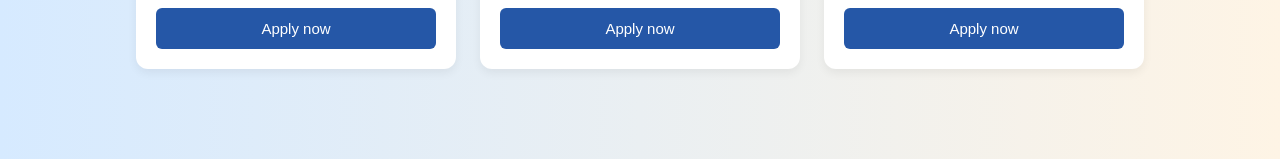
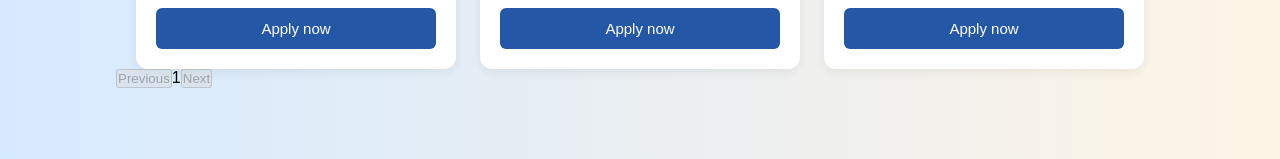
Before and after one commit to ab1tchi/JobSearch, a React (Vite) app in the folder job-search-site/: page /home in a window 1280 px wide. Both pictures are taken after typing "name@example.com", "Sample123" into the empty fields and a click on the button "SIGN IN". Shown: the part 566-725 px from the top of the page. Built offline with nearby package versions, Linux system fonts and the light colour scheme.

Commit message:
Update HomePage.jsx

```diff
--- a/job-search-site/src/components/HomePage.jsx
+++ b/job-search-site/src/components/HomePage.jsx
@@ -9,6 +9,8 @@ function HomePage() {
   const [location, setLocation] = useState('');
   const [results, setResults] = useState(Object.values(allJobs).flat());
   const [selectedJob, setSelectedJob] = useState(null);
+  const [page, setPage] = useState(1);
+  const jobsPerPage = 6;
 
   const locations = ['Tarlac City', 'Manila', 'Cebu', 'Davao', 'IlocosNorte', 'IlocosSur', 'Palawan'];
 
@@ -22,6 +24,14 @@ function HomePage() {
         )
       : jobList;
     setResults(filtered);
+    setPage(1); // Reset to first page when searching
+  };
+
+  const paginatedResults = results.slice((page - 1) * jobsPerPage, page * jobsPerPage);
+
+  const handlePagination = (newPage) => {
+    if (newPage < 1 || newPage > Math.ceil(results.length / jobsPerPage)) return;
+    setPage(newPage);
   };
 
   return (
@@ -54,7 +64,7 @@ function HomePage() {
       </form>
 
       <div className="results-section">
-        {results.length > 0 ? results.map((job, idx) => (
+        {paginatedResults.length > 0 ? paginatedResults.map((job, idx) => (
           <div className="job-card" key={idx}>
             <div className="job-main">
               <h4>{job.title} | {job.location}</h4>
@@ -76,6 +86,13 @@ function HomePage() {
       {selectedJob && (
         <ApplyPage job={selectedJob} onClose={() => setSelectedJob(null)} />
       )}
+
+      {/* Pagination Controls - Footer */}
+      <div className="pagination-footer">
+        <button onClick={() => handlePagination(page - 1)} disabled={page === 1}>Previous</button>
+        <span>{page}</span>
+        <button onClick={() => handlePagination(page + 1)} disabled={page * jobsPerPage >= results.length}>Next</button>
+      </div>
     </div>
   );
 }
```
